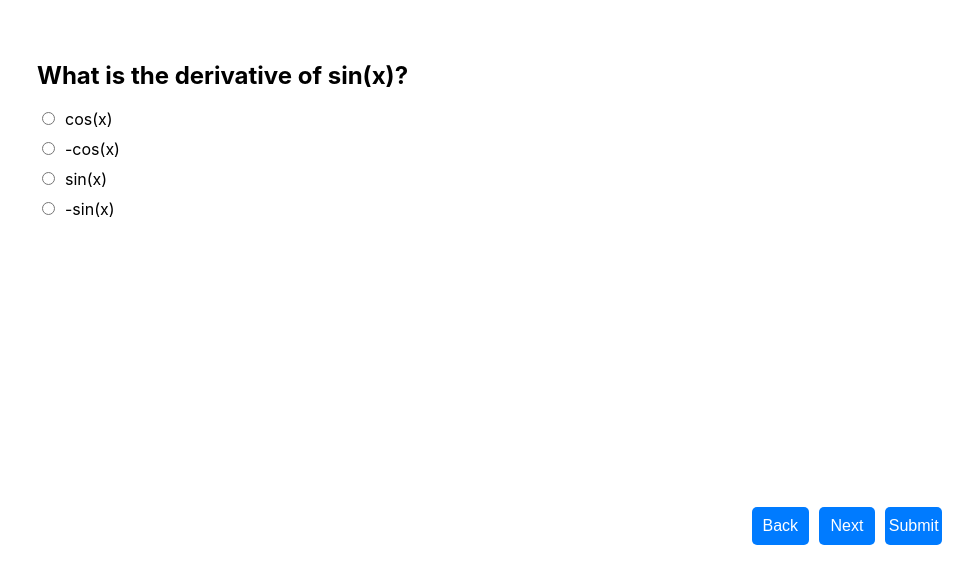
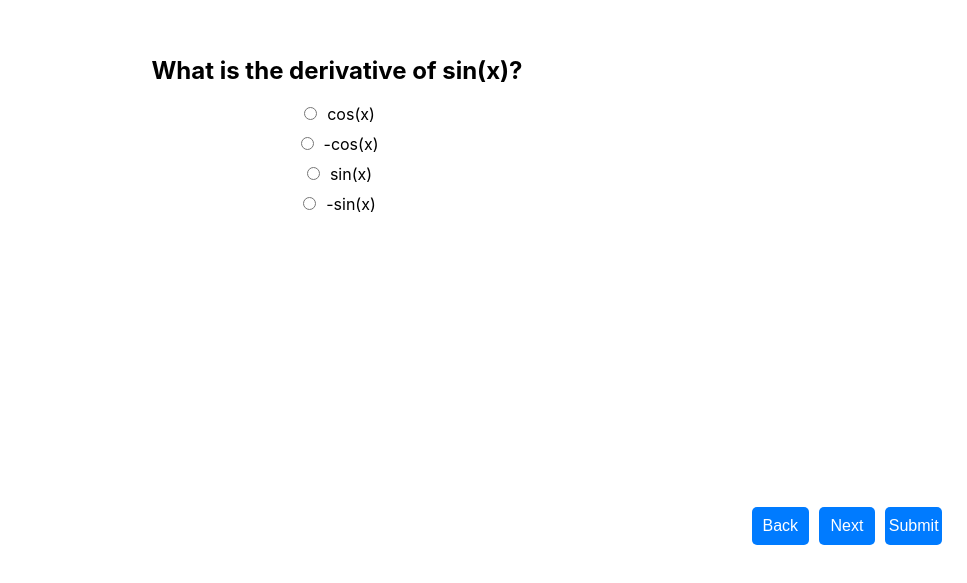
Before and after one commit to PathanAhmad/quizapp, a React (Create React App) app: page / in a window 1280 px wide. Shown: the part 235-818 px from the top of the page, without its empty margins (313-1280 px from the left). Built offline with nearby package versions, Linux system fonts and the light colour scheme.

Commit message:
Troubleshooting an error with the boiler plate

```diff
--- a/src/components/Question.js
+++ b/src/components/Question.js
@@ -8,7 +8,7 @@ const Question = ({ question, currentQuestion, setCurrentQuestion, score, setSco
   };
 
   return (
-    <div>
+    <div style={styles.questionWrapper}>
       <h2>{question.questionText}</h2>
       <form style={styles.form}>
         {question.answerOptions.map((option, index) => (
@@ -31,11 +31,15 @@ const Question = ({ question, currentQuestion, setCurrentQuestion, score, setSco
 };
 
 const styles = {
+  questionWrapper: {
+    marginLeft: '20px', // Set a fixed left margin for alignment
+    marginBottom: '20px', // Space between questions
+  },
   form: {
     marginTop: '10px',
   },
   option: {
-    marginBottom: '10px',
+    marginBottom: '10px', // Space between options
   },
   radio: {
     marginRight: '10px',
--- a/src/components/Quiz.js
+++ b/src/components/Quiz.js
@@ -89,39 +89,32 @@ const styles = {
     padding: '20px',
   },
   questionContainer: {
-      textAlign: 'left', // Align text to the left
+    textAlign: 'center',
     padding: '20px',
     backgroundColor: '#FFFFFF',
     borderRadius: '10px',
     width: '100%',
     maxWidth: '600px',
     marginBottom: '100px',
-      marginLeft: '20px', // Fixed left margin for consistency
-    },
-    optionContainer: {
-      display: 'flex',
-      flexDirection: 'column',
-      gap: '10px', // Space between options
-      marginLeft: '0', // Remove margin to align with question text
   },
   buttonContainer: {
     position: 'fixed',
     bottom: '20px',
     right: '20px',
     display: 'flex',
-      justifyContent: 'space-between',
+    justifyContent: 'space-between', // Adjusted for better alignment
     width: '200px', // Set a fixed width for consistency
   },
   button: {
     flex: 1, // Allow buttons to take equal space
-      padding: '10px 0',
+    padding: '10px 0', // Adjust padding for better height
     fontSize: '16px',
     borderRadius: '5px',
     border: 'none',
     backgroundColor: '#007BFF',
     color: 'white',
     cursor: 'pointer',
-      margin: '0 5px',
+    margin: '0 5px', // Add margin to separate buttons slightly
   },
   result: {
     textAlign: 'center',
@@ -139,6 +132,4 @@ const styles = {
   },
 };
 
-
-
 export default Quiz;
```
Lines whose indentation alone changed are shown as unchanged.
